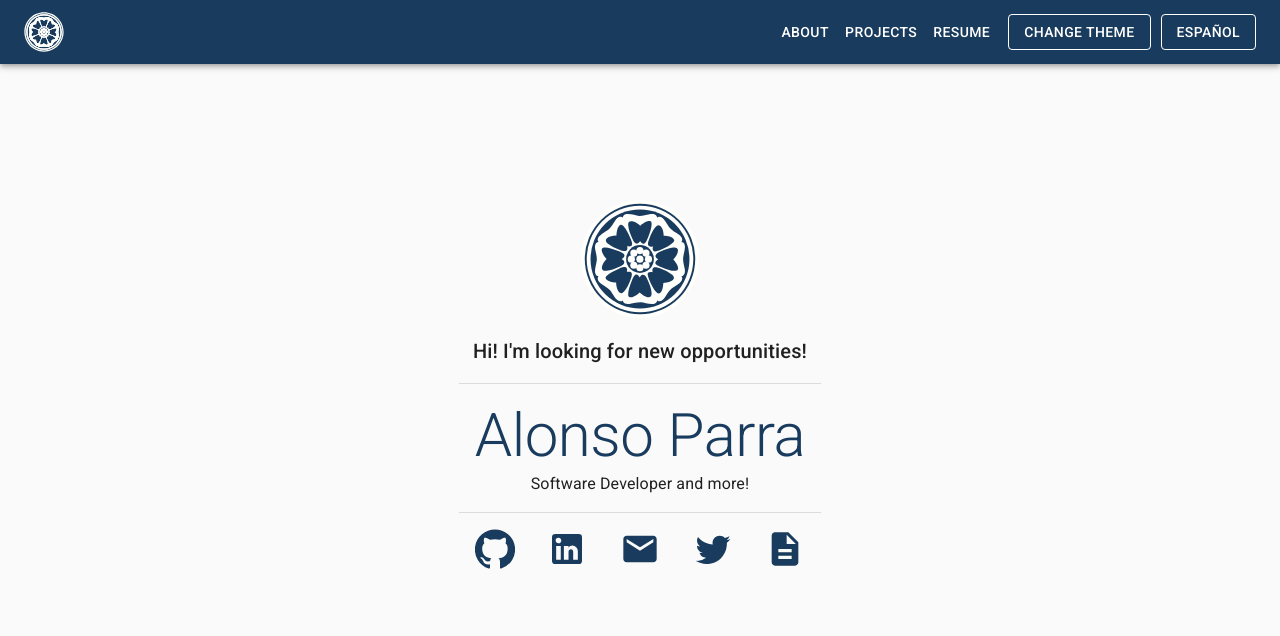
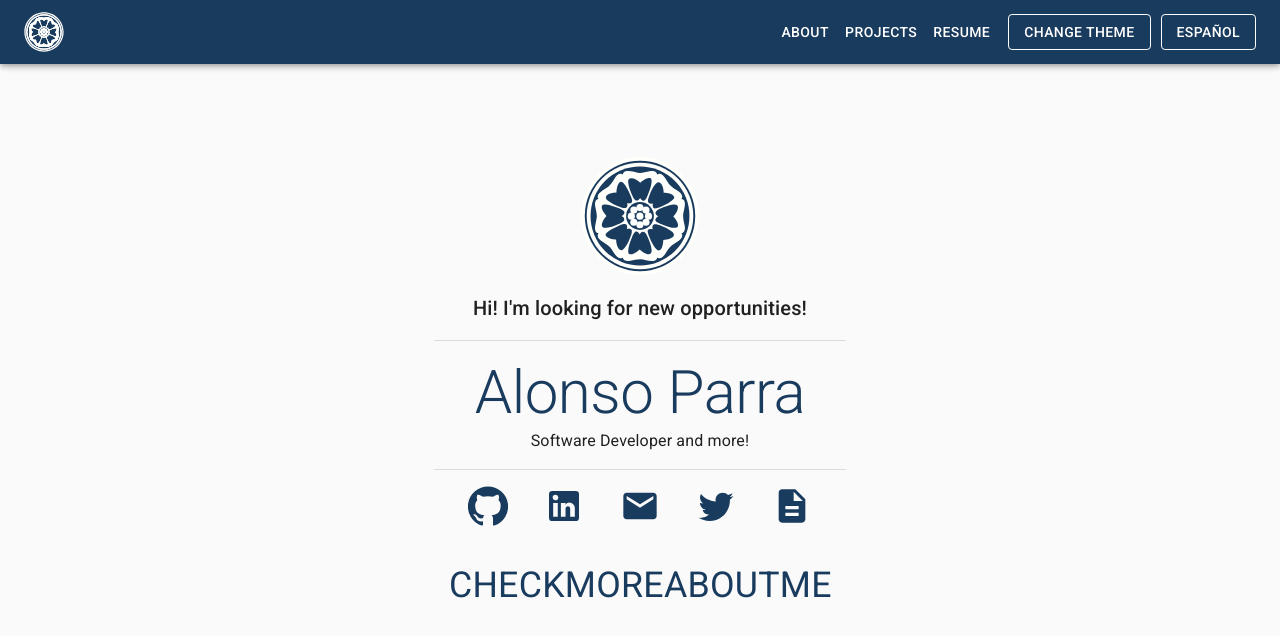
Before and after one commit to alonsogchparra/react-alonso-protfolio, a React (Create React App) app: page / in a window 1280 px wide. Shown: the top 636 px of the page. Built offline with nearby package versions, Linux system fonts and the light colour scheme.

Commit message:
Check more about me added

```diff
--- a/src/components/Dashboard/Dashboard.js
+++ b/src/components/Dashboard/Dashboard.js
@@ -1,34 +1,36 @@
+import {
+  Box,
+  Button,
+  Container,
+  CssBaseline,
+  Divider,
+  Grid,
+  Typography
+} from "@material-ui/core";
+import {
+  createMuiTheme,
+  MuiThemeProvider,
+  responsiveFontSizes
+} from "@material-ui/core/styles";
+import {
+  Description,
+  Email,
+  GitHub,
+  LinkedIn,
+  Twitter
+} from "@material-ui/icons";
 import React from "react";
 import { useSelector } from "react-redux";
-import {
-  CssBaseline,
-  Typography,
-  Container,
-  Grid,
-  Divider,
-  Box,
-} from "@material-ui/core";
-import {
-  GitHub,
-  LinkedIn,
-  Email,
-  Twitter,
-  Description,
-} from "@material-ui/icons";
-import {
-  createMuiTheme,
-  responsiveFontSizes,
-  MuiThemeProvider,
-} from "@material-ui/core/styles";
+import { Link } from "react-router-dom";
 import translate from "../../i18n/translate";
 
 let theme = createMuiTheme();
 theme = responsiveFontSizes(theme);
 
 const cv_en =
-  "https://firebasestorage.googleapis.com/v0/b/fir-react-upload-files.appspot.com/o/curriculums%2Falonso_cv_en_2020.pdf?alt=media&token=a3501a2d-3856-4cc3-9d01-002855a42a6d";
+  "https://firebasestorage.googleapis.com/v0/b/fir-react-upload-files.appspot.com/o/curriculums%2Falonso_cv_2021_english.pdf?alt=media&token=03997255-dbf0-44a3-b350-b12015bfc89a";
 const cv_es =
-  "https://firebasestorage.googleapis.com/v0/b/fir-react-upload-files.appspot.com/o/curriculums%2Falonso_cv_es_2020.pdf?alt=media&token=7481a4aa-b803-40ed-a3c0-5eef1875cd76";
+  "https://firebasestorage.googleapis.com/v0/b/fir-react-upload-files.appspot.com/o/curriculums%2Falonso_cv_2021_espanol.pdf?alt=media&token=e3cd5250-3f82-483d-919a-5701eb530d02";
 
 const Dashboard = () => {
   const isEnglish = useSelector((state) => state.translate.isEnglish);
@@ -82,10 +84,10 @@ const Dashboard = () => {
                 alignItems="center"
               >
                 <Box m={2} style={{ width: "100%" }}>
-                  <Grid container justify="space-between" alignItems="center">
+                  <Grid container justify="space-around" alignItems="center">
                     <Grid>
                       <a
-                        href="https://github.com/aliens9889"
+                        href="https://github.com/alonsogchparra"
                         target="_blank"
                         rel="noopener noreferrer"
                       >
@@ -115,7 +117,7 @@ const Dashboard = () => {
                     </Grid>
                     <Grid>
                       <a
-                        href="https://twitter.com/Aliens9889"
+                        href="https://twitter.com/alonsogchparra"
                         target="_blank"
                         rel="noopener noreferrer"
                       >
@@ -140,6 +142,28 @@ const Dashboard = () => {
                   </Grid>
                 </Box>
               </Grid>
+
+              <Grid
+                container
+                direction="row"
+                justify="center"
+                alignItems="center"
+              >
+                <Box m={2}>
+                  <Link to="/about">
+                    <Button className="animate__animated animate__pulse animate__slow animate__infinite">
+                      <Typography
+                        variant="h4"
+                        align="center"
+                        className="dash-name"
+                      >
+                        {translate('checkMoreAboutMe')}
+                      </Typography>
+                    </Button>
+                  </Link>
+                </Box>
+              </Grid>
+
             </Box>
           </Grid>
         </Container>
```
